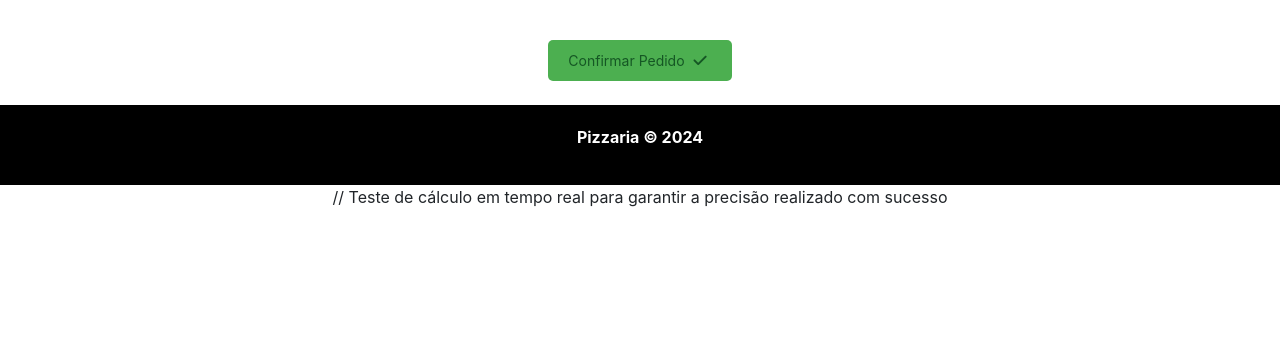
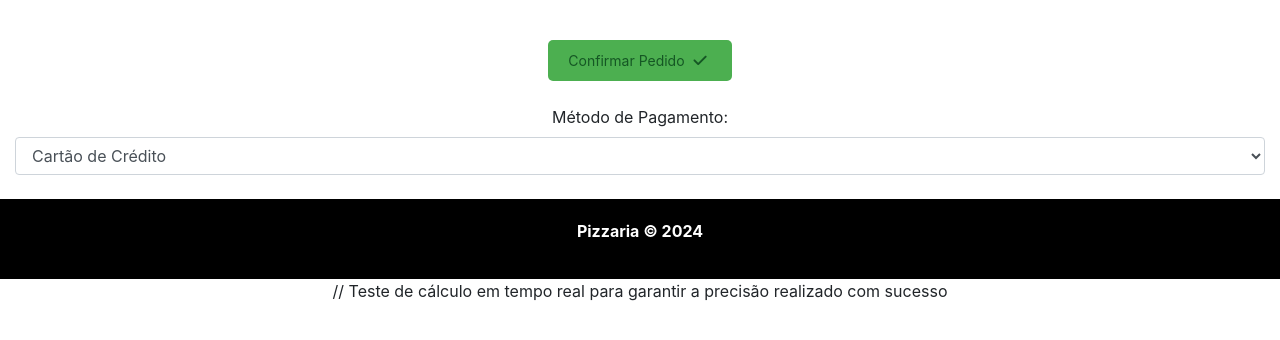
Before and after one commit to SamuellAguiar/Trabalho_ES_I, a PHP site: page /dashboard.php in a window 1280 px wide. Shown: the part 206-546 px from the top of the page. Run offline with PHP 8.4, Linux system fonts and the light colour scheme; data that the repository does not hold is empty.

Commit message:
dashboard.php

```diff
--- a/dashboard.php
+++ b/dashboard.php
@@ -105,6 +105,17 @@
         </div>
     </div>
 
+     <div class="col-md-12 mb-4">
+        <!-- Adicionando um select com opções de método de pagamento -->
+        <label for="metodoPagamento">Método de Pagamento:</label>
+        <select name="metodoPagamento" id="metodoPagamento" class="form-control">
+            <option value="cartao">Cartão de Crédito</option>
+            <option value="boleto">Boleto Bancário</option>
+            <option value="paypal">PayPal</option>
+            <!-- Adicione mais opções conforme necessário -->
+        </select>
+    </div>
+
     <script>
     function confirmarPedido() {
     var selectedOrders = document.querySelectorAll('input[name="selected_orders[]"]:checked');
```
